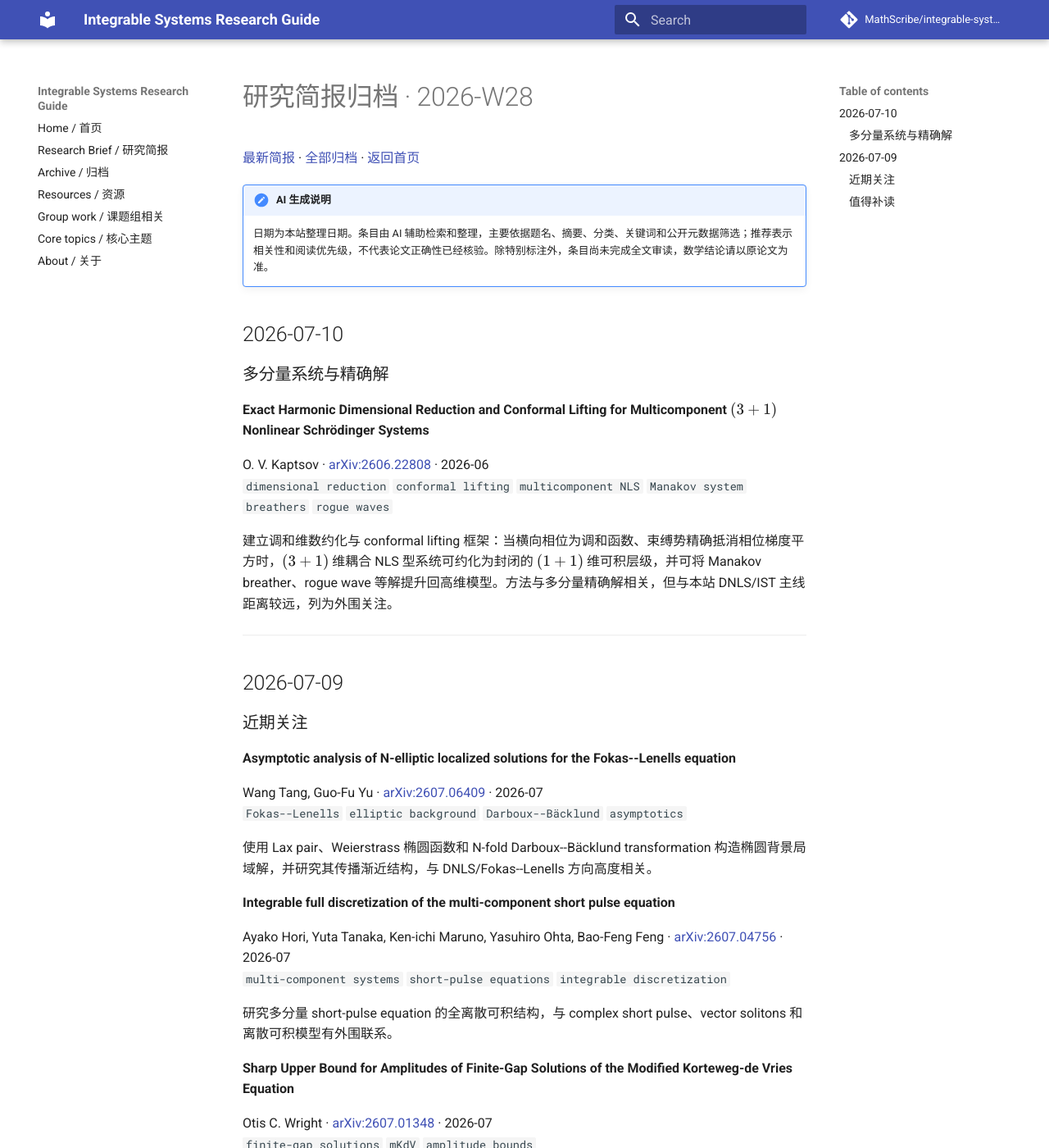
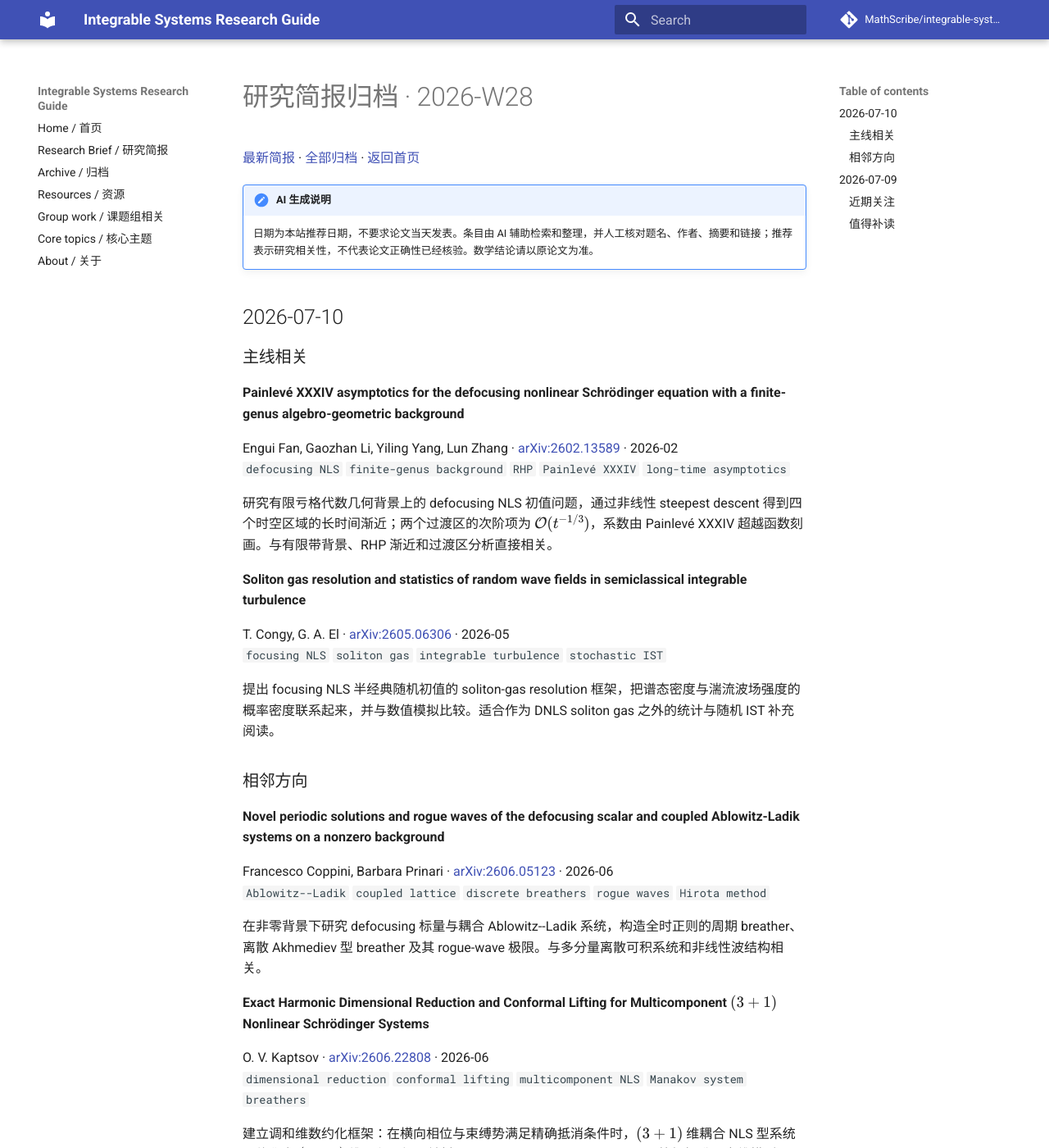
Before and after one commit to MathScribe/integrable-systems-guide, an MkDocs documentation site: the page built from docs/radar/2026-W28.md, in a window 1280 px wide and 1400 px high. Shown: the whole window at 82% size. Built offline with MkDocs 1.6.1 and Material for MkDocs 9.7.7, drawn with Linux system fonts in a browser that asks for light colours; comment, search, counter and statistics services are not loaded; some of the changed text lies outside the part shown.

Commit message:
Curate the July 10 archive entry and refresh metadata

```diff
--- a/docs/radar/2026-W28.md
+++ b/docs/radar/2026-W28.md
@@ -3,18 +3,41 @@
 [最新简报](latest.md) · [全部归档](index.md) · [返回首页](../index.md)
 
 !!! note "AI 生成说明"
-    日期为本站整理日期。条目由 AI 辅助检索和整理，主要依据题名、摘要、分类、关键词和公开元数据筛选；推荐表示相关性和阅读优先级，不代表论文正确性已经核验。除特别标注外，条目尚未完成全文审读，数学结论请以原论文为准。
+    日期为本站推荐日期，不要求论文当天发表。条目由 AI 辅助检索和整理，并人工核对题名、作者、摘要和链接；推荐表示研究相关性，不代表论文正确性已经核验。数学结论请以原论文为准。
 
 ## 2026-07-10
 
-### 多分量系统与精确解
+### 主线相关
+
+**Painlevé XXXIV asymptotics for the defocusing nonlinear Schrödinger equation with a finite-genus algebro-geometric background**
+
+Engui Fan, Gaozhan Li, Yiling Yang, Lun Zhang · [arXiv:2602.13589](https://arxiv.org/abs/2602.13589) · 2026-02
+`defocusing NLS` `finite-genus background` `RHP` `Painlevé XXXIV` `long-time asymptotics`
+
+研究有限亏格代数几何背景上的 defocusing NLS 初值问题，通过非线性 steepest descent 得到四个时空区域的长时间渐近；两个过渡区的次阶项为 $\mathcal{O}(t^{-1/3})$，系数由 Painlevé XXXIV 超越函数刻画。与有限带背景、RHP 渐近和过渡区分析直接相关。
+
+**Soliton gas resolution and statistics of random wave fields in semiclassical integrable turbulence**
+
+T. Congy, G. A. El · [arXiv:2605.06306](https://arxiv.org/abs/2605.06306) · 2026-05
+`focusing NLS` `soliton gas` `integrable turbulence` `stochastic IST`
+
+提出 focusing NLS 半经典随机初值的 soliton-gas resolution 框架，把谱态密度与湍流波场强度的概率密度联系起来，并与数值模拟比较。适合作为 DNLS soliton gas 之外的统计与随机 IST 补充阅读。
+
+### 相邻方向
+
+**Novel periodic solutions and rogue waves of the defocusing scalar and coupled Ablowitz-Ladik systems on a nonzero background**
+
+Francesco Coppini, Barbara Prinari · [arXiv:2606.05123](https://arxiv.org/abs/2606.05123) · 2026-06
+`Ablowitz--Ladik` `coupled lattice` `discrete breathers` `rogue waves` `Hirota method`
+
+在非零背景下研究 defocusing 标量与耦合 Ablowitz--Ladik 系统，构造全时正则的周期 breather、离散 Akhmediev 型 breather 及其 rogue-wave 极限。与多分量离散可积系统和非线性波结构相关。
 
 **Exact Harmonic Dimensional Reduction and Conformal Lifting for Multicomponent $(3+1)$ Nonlinear Schrödinger Systems**
 
 O. V. Kaptsov · [arXiv:2606.22808](https://arxiv.org/abs/2606.22808) · 2026-06
-`dimensional reduction` `conformal lifting` `multicomponent NLS` `Manakov system` `breathers` `rogue waves`
+`dimensional reduction` `conformal lifting` `multicomponent NLS` `Manakov system` `breathers`
 
-建立调和维数约化与 conformal lifting 框架：当横向相位为调和函数、束缚势精确抵消相位梯度平方时，$(3+1)$ 维耦合 NLS 型系统可约化为封闭的 $(1+1)$ 维可积层级，并可将 Manakov breather、rogue wave 等解提升回高维模型。方法与多分量精确解相关，但与本站 DNLS/IST 主线距离较远，列为外围关注。
+建立调和维数约化框架：在横向相位与束缚势满足精确抵消条件时，$(3+1)$ 维耦合 NLS 型系统可约化为 $(1+1)$ 维可积层级，并将 Manakov breathers、rogue waves 等解提升回高维模型。属于多分量精确解的相邻方向。
 
 ---
 
@@ -24,10 +47,10 @@ O. V. Kaptsov · [arXiv:2606.22808](https://arxiv.org/abs/2606.22808) · 2026-06
 
 **Asymptotic analysis of N-elliptic localized solutions for the Fokas--Lenells equation**
 
-Wang Tang, Guo-Fu Yu · [arXiv:2607.06409](https://arxiv.org/abs/2607.06409) · 2026-07
+Feng-Bao Feng, Wang Tang, Guo-Fu Yu · [arXiv:2607.06409](https://arxiv.org/abs/2607.06409) · 2026-07
 `Fokas--Lenells` `elliptic background` `Darboux--Bäcklund` `asymptotics`
 
-使用 Lax pair、Weierstrass 椭圆函数和 N-fold Darboux--Bäcklund transformation 构造椭圆背景局域解，并研究其传播渐近结构，与 DNLS/Fokas--Lenells 方向高度相关。
+使用 Lax pair、Weierstrass 椭圆函数和 N-fold Darboux--Bäcklund transformation 构造椭圆背景局域解，并研究其传播渐近结构，与 DNLS/Fokas--Lenells 方向高度相关。作者列表已按 arXiv v2 更新。
 
 **Integrable full discretization of the multi-component short pulse equation**
 
```
